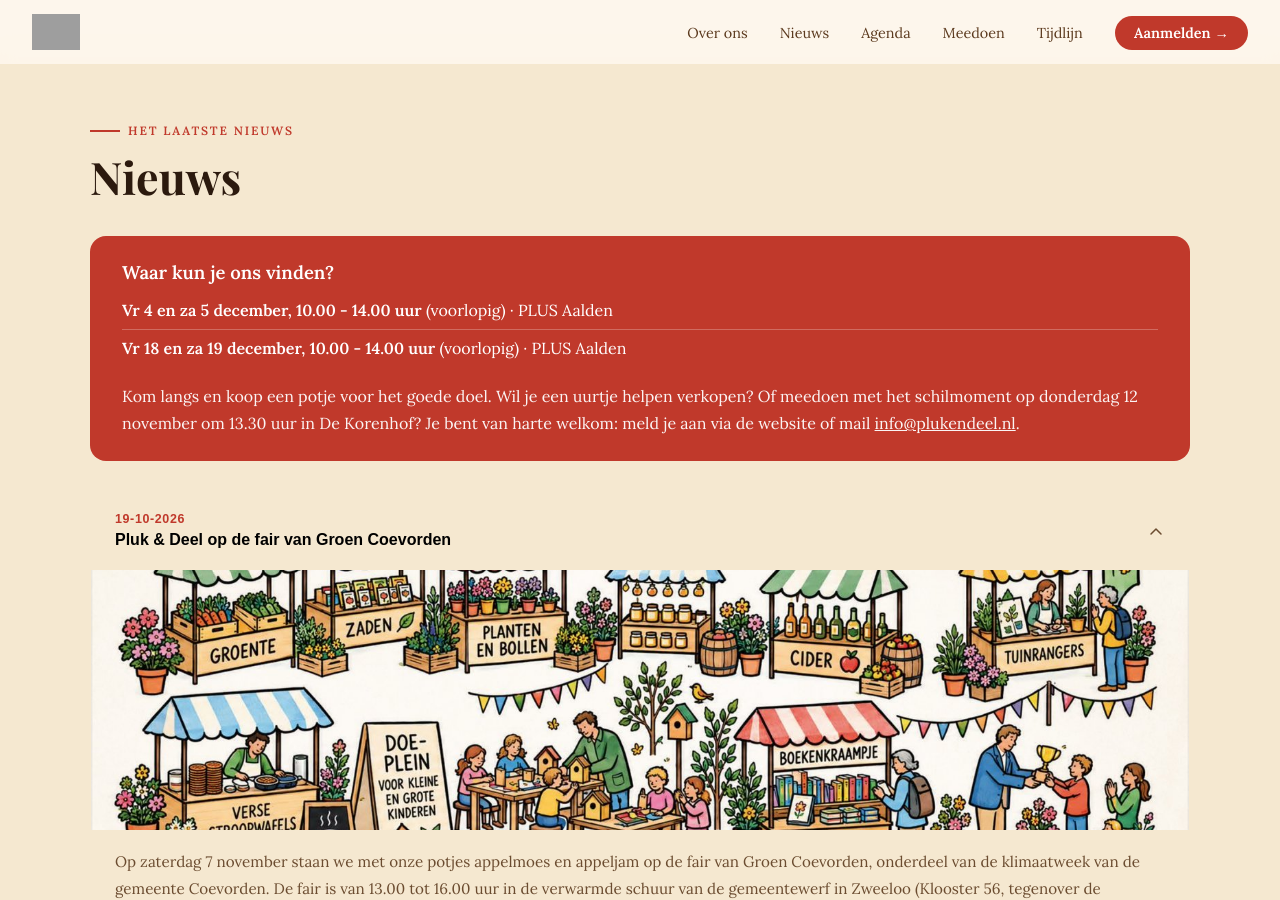
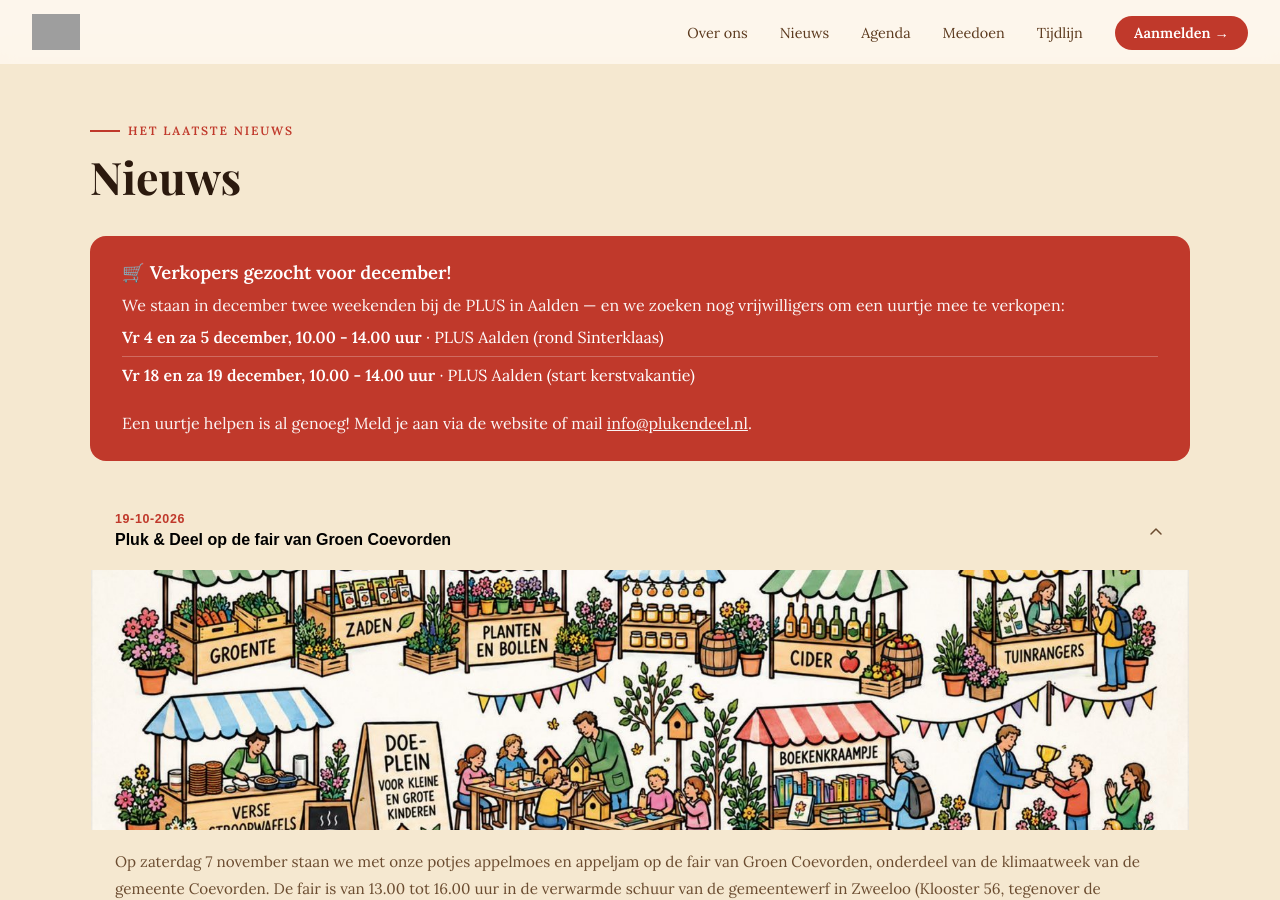
Before and after one commit to PlukenDeel/Pluk-en-Deel-2, a Jekyll site: the page built from index.html, in a window 1280 px wide and 900 px high, scrolled down 2073 px. Built offline with Jekyll 4.4.1, drawn with Linux system fonts in a browser that asks for light colours; some web fonts are replaced; some of the changed text lies outside the part shown; grey boxes are pictures that could not be loaded.

Commit message:
Update voor 19 november: schilmoment verwijderd, oproep verkopers december
Co-Authored-By: Claude Sonnet 4.6 <noreply@anthropic.com>

```diff
--- a/index.html
+++ b/index.html
@@ -86,12 +86,13 @@ layout: default
     <p class="section-label" aria-hidden="true">Het laatste nieuws</p>
     <h2 class="section-title" id="nieuws-titel">Nieuws</h2>
     <div class="oproep-banner">
-      <strong>Waar kun je ons vinden?</strong>
+      <strong>🛒 Verkopers gezocht voor december!</strong>
+      <p>We staan in december twee weekenden bij de PLUS in Aalden — en we zoeken nog vrijwilligers om een uurtje mee te verkopen:</p>
       <ul class="oproep-lijst">
-        <li><b>Vr 4 en za 5 december, 10.00 - 14.00 uur</b> (voorlopig) · PLUS Aalden</li>
-        <li><b>Vr 18 en za 19 december, 10.00 - 14.00 uur</b> (voorlopig) · PLUS Aalden</li>
+        <li><b>Vr 4 en za 5 december, 10.00 - 14.00 uur</b> · PLUS Aalden (rond Sinterklaas)</li>
+        <li><b>Vr 18 en za 19 december, 10.00 - 14.00 uur</b> · PLUS Aalden (start kerstvakantie)</li>
       </ul>
-      <p>Kom langs en koop een potje voor het goede doel. Wil je een uurtje helpen verkopen? Of meedoen met het schilmoment op donderdag 12 november om 13.30 uur in De Korenhof? Je bent van harte welkom: meld je aan via de website of mail <a href="mailto:info@plukendeel.nl">info@plukendeel.nl</a>.</p>
+      <p>Een uurtje helpen is al genoeg! Meld je aan via de website of mail <a href="mailto:info@plukendeel.nl">info@plukendeel.nl</a>.</p>
     </div>
     <div class="nieuws-acc">
       {% for bericht in site.data.nieuws.items %}
```
Also changed, not shown: _data/agenda.yml (+0 -8 lines).
